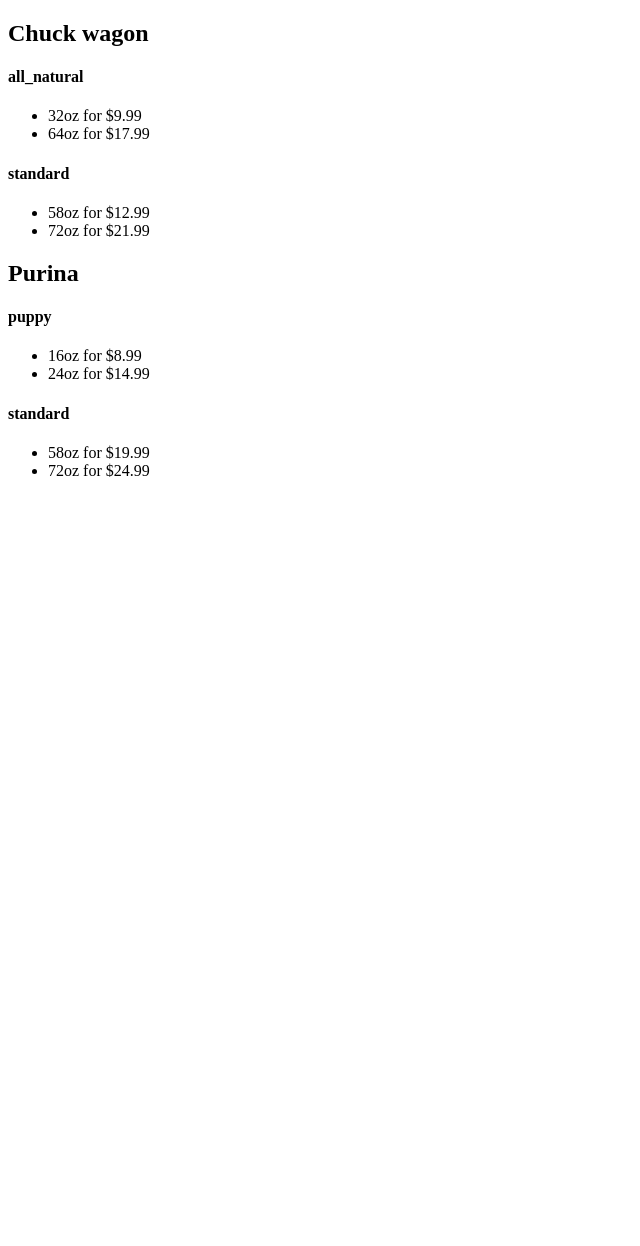
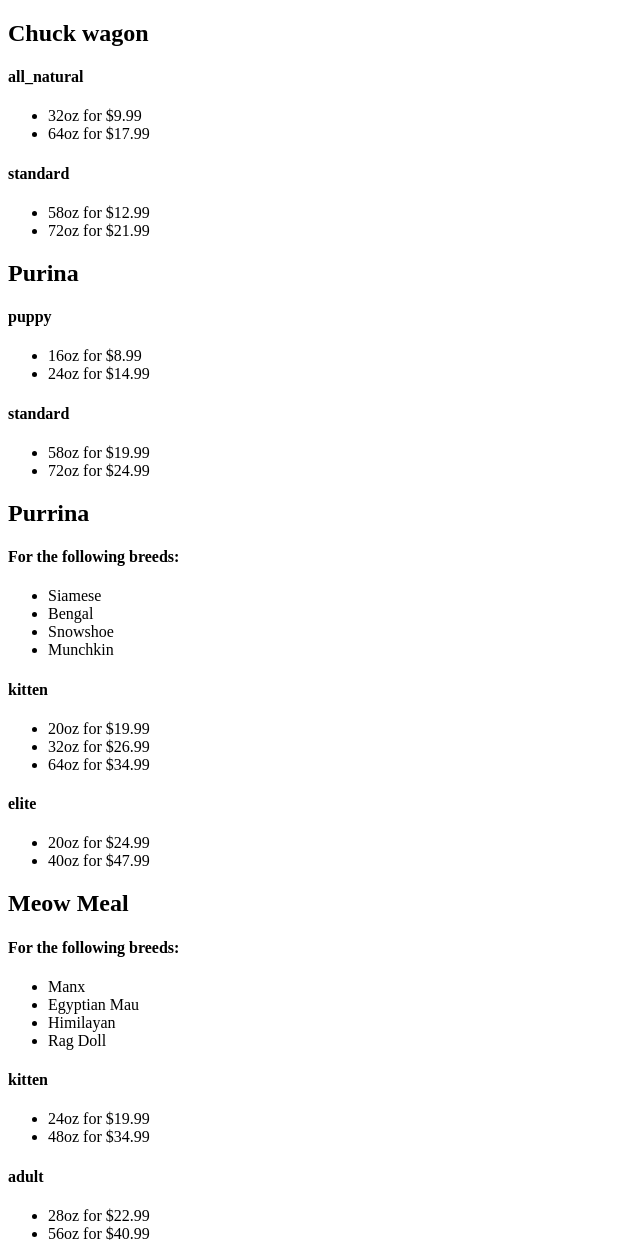
Before and after one commit to nss-day-cohort-12/pet-food-michtymed, a plain HTML site: page index.html in a window 1280 px wide. Shown: the whole page, without its empty margins (0-640 px from the left). Before the commit the page ends 800 px from the top, so only its background shows below. Drawn offline with Linux system fonts and the light colour scheme.

Commit message:
Finished second requirement, MVP COMPLETE BAYBEE

```diff
--- /dev/null
+++ b/catFood.json
@@ -0,0 +1,82 @@
+{
+  "cat_brands": [
+    {
+      "name": "Purrina",
+      "breeds": [
+        "Siamese",
+        "Bengal",
+        "Snowshoe",
+        "Munchkin"
+      ],
+      "types": [
+        {
+          "type": "kitten",
+          "volumes": [
+            {
+              "name": "20oz",
+              "price": 19.99
+            },
+            {
+              "name": "32oz",
+              "price": 26.99
+            },
+            {
+              "name": "64oz",
+              "price": 34.99
+            }
+          ]
+        },
+        {
+          "type": "elite",
+          "volumes": [
+            {
+              "name": "20oz",
+              "price": 24.99
+            },
+            {
+              "name": "40oz",
+              "price": 47.99
+            }
+          ]
+        }
+      ]
+    },
+    {
+      "name": "Meow Meal",
+      "breeds": [
+        "Manx",
+        "Egyptian Mau",
+        "Himilayan",
+        "Rag Doll"
+      ],
+      "types": [
+        {
+          "type": "kitten",
+          "volumes": [
+            {
+              "name": "24oz",
+              "price": 19.99
+            },
+            {
+              "name": "48oz",
+              "price": 34.99
+            }
+          ]
+        },
+        {
+          "type": "adult",
+          "volumes": [
+            {
+              "name": "28oz",
+              "price": 22.99
+            },
+            {
+              "name": "56oz",
+              "price": 40.99
+            }
+          ]
+        }
+      ]
+    }
+  ]
+}
--- a/food.js
+++ b/food.js
@@ -1,6 +1,3 @@
-
-
-
 var dogRequest = new XMLHttpRequest();
 
 dogRequest.addEventListener("progress", dogFoodChunksArrive);
@@ -8,6 +5,16 @@ dogRequest.addEventListener("error", dogFoodXHRFails);
 dogRequest.addEventListener("load", dogFoodLoaded);
 dogRequest.open("GET", "dogFood.json");
 dogRequest.send();
+
+
+var catRequest = new XMLHttpRequest();
+
+catRequest.addEventListener("progress", catFoodChunksArrive);
+catRequest.addEventListener("error", catFoodXHRFails);
+catRequest.addEventListener("load", catFoodLoaded);
+catRequest.open("GET", "catFood.json");
+catRequest.send();
+
 
 function dogFoodXHRFails (xhrEvent) {
 	console.log("An error occured while transferring the...");
@@ -59,6 +66,62 @@ function dogFoodLoaded () {
 		contentEl.innerHTML = dogString;
 	}
 
+function catFoodXHRFails (xhrEvent) {
+	console.log("An error occured while transferring the...");
+};
+
+function catFoodChunksArrive (xhrEvent) {
+
+}
+
+function catFoodLoaded () {
+		var contentEl = document.getElementById("cat-food-div");
+		console.log(contentEl);
+		var catString = "";
+		console.log(this.responseText);
+		var data = JSON.parse(this.responseText);
+		console.log(data);
+
+		var catBrandArray = data.cat_brands;
+		for (var i = 0; i < catBrandArray.length; i++) {
+			var brandsObject = catBrandArray[i];
+			var catBrand = brandsObject.name;
+			console.log(catBrand);
+			catString += `<div class="cat-card"><h2>${catBrand}</h2>`
+			var breedArray = brandsObject.breeds;
+			catString += `<h4>For the following breeds:</h4><ul>`;
+				for (var j = 0; j < breedArray.length; j++){
+					catString += `<li>${breedArray[j]}</li>`;
+				}
+			catString += `</ul>`;
+			var brandTypesArray = brandsObject.types;
+			console.log(brandTypesArray);
+				for (var k = 0; k< brandTypesArray.length; k++) {
+					var brandType = brandTypesArray[k].type;
+					console.log(brandType);
+					catString += `<h4>${brandType}</h4><ul>`
+					var volumesArray = brandTypesArray[k].volumes;
+					console.log(volumesArray);
+						for (var l = 0; l < volumesArray.length; l++) {
+							var volumeName = volumesArray[l].name;
+							console.log(volumeName);
+							catString += `<li>${volumeName} for `;
+							var volumePrice = volumesArray[l].price;
+							console.log(volumePrice);
+							catString += `$${volumePrice}</li>`
+						}
+				catString += `</ul>`;
+				}
+			catString += `</div>`;
+		}
+		contentEl.innerHTML = catString;
+	}
+
+
+
+
+
+
 // data = {}
 // data.dog_brands = []
 // data.dog_brands[0] = {}
--- a/index.html
+++ b/index.html
@@ -8,6 +8,8 @@
 
 	<div id="dog-food-div"></div>
 
+	<div id="cat-food-div"></div>
+
 <script src="food.js"></script>
 </body>
 </html>
```
Lines whose indentation alone changed are shown as unchanged.
